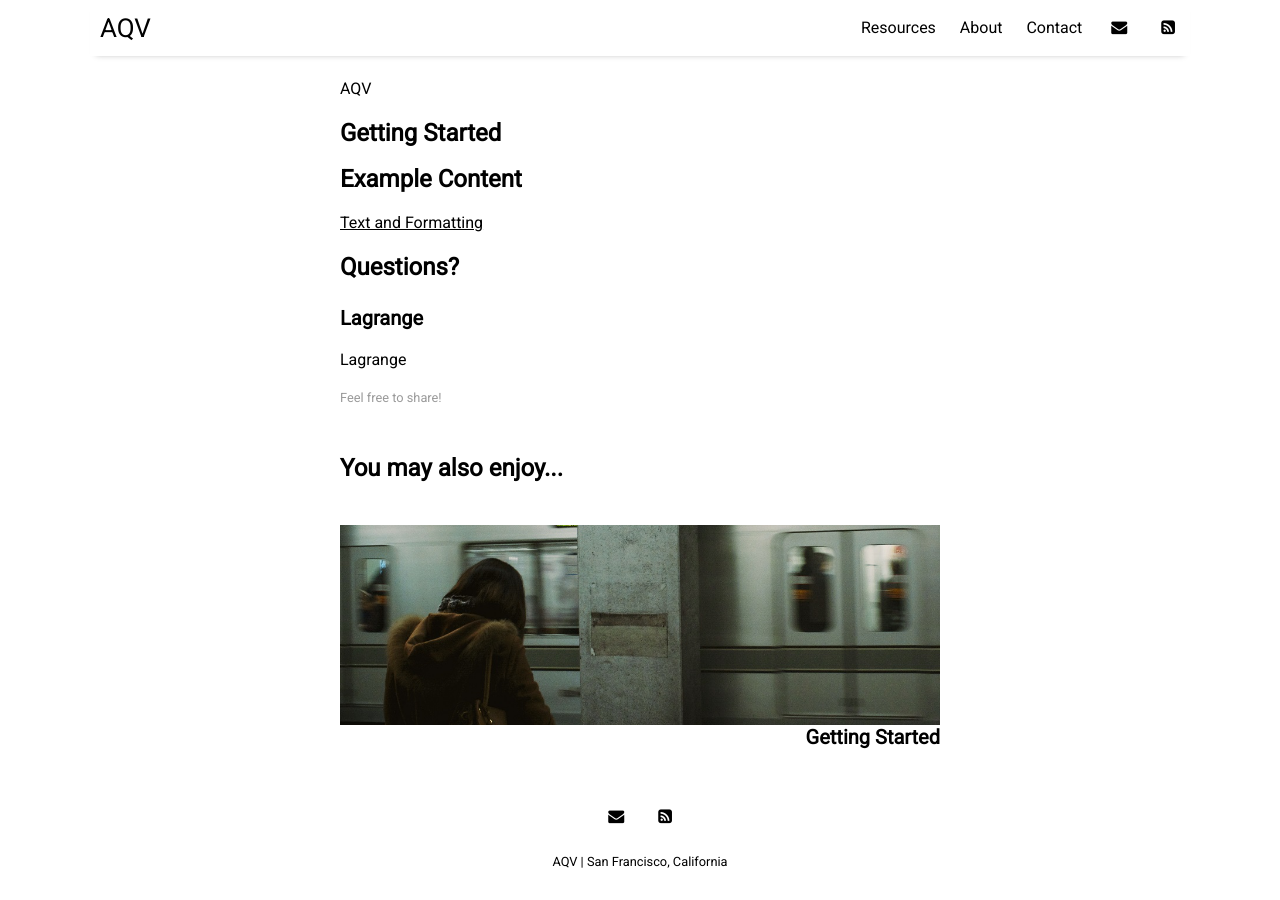
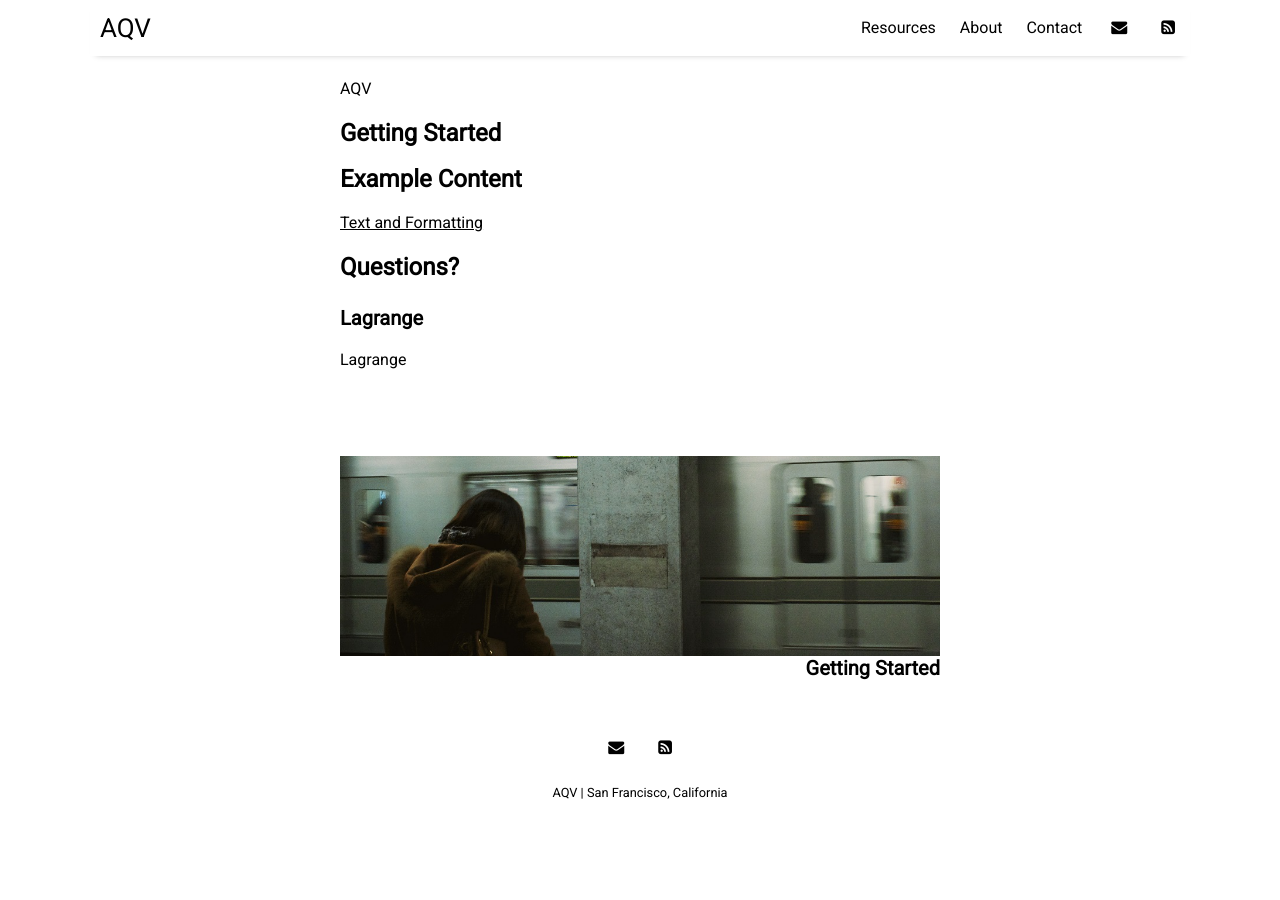
Before and after one commit to aqv-us/aqv-us, a Jekyll site: the page built from _posts/2017-01-01-welcome-to-millennial.md, in a window 1280 px wide and 900 px high, scrolled down 515 px. Built offline with Jekyll 4.4.1, drawn with Linux system fonts in a browser that asks for light colours; nearby versions of some CDN libraries; after the commit the page ends 1346 px from its top, so only the background shows below that.

Commit message:
Update settings.yml

```diff
--- a/_data/settings.yml
+++ b/_data/settings.yml
@@ -13,17 +13,17 @@ menu:
 
 # Available social icons are powered by Font Awesome, so you can use any icon that they offer
 social:
-- {icon: 'envelope', link:   'mailto:hello@paulle.ca'}
+- {icon: 'envelope', link:   'mailto:hello@aqv.us'}
 - {icon: 'rss-square', link: 'feed.xml'}
 # - {icon: 'rss-square', link: 'rss-feed.xml'}
 
 # Customize site text
 pagination:
-  next_page: '<<'
-  previous_page: '>>'
+  next_page: '>>'
+  previous_page: '<<'
 
-sharing_button_prompt: 'Feel free to share!'
+sharing_button_prompt: ''
 
-related_posts: 'You may also enjoy...'
+related_posts: ''
 
 post_date_prefix: 'Written on'
```
